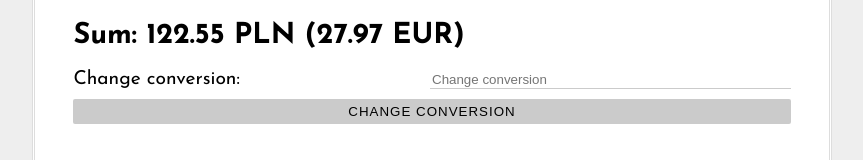
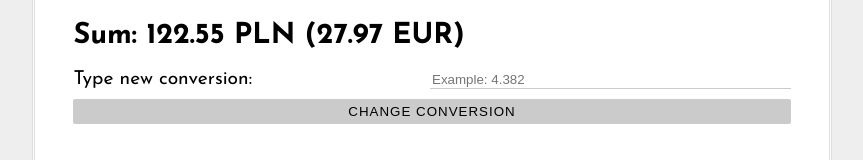
Before and after one commit to tomaszpach/list-of-expenses, a React (Create React App) app: page / in a window 1280 px wide. Shown: the part 315-475 px from the top of the page, without its empty margins (208-1071 px from the left). Built offline with nearby package versions, Linux system fonts and the light colour scheme.

Commit message:
updated conversion description

```diff
--- a/src/components/Conversion/Conversion.js
+++ b/src/components/Conversion/Conversion.js
@@ -4,12 +4,12 @@ import Input from "../Inputs/_input";
 const Conversion = ({conversion, onSubmit, onChange}) => {
     return (
         <form onSubmit={(e) => onSubmit(e)}>
-            <Input title="Change conversion:"
+            <Input title="Type new conversion:"
                    step=".001"
                    required
                    type="number"
                    name="conversion"
-                   placeholder="Change conversion"
+                   placeholder="Example: 4.382"
                    onChange={(e) => onChange(e)}/>
             <input className="btn" type="submit" value="Change conversion"/>
         </form>
```
